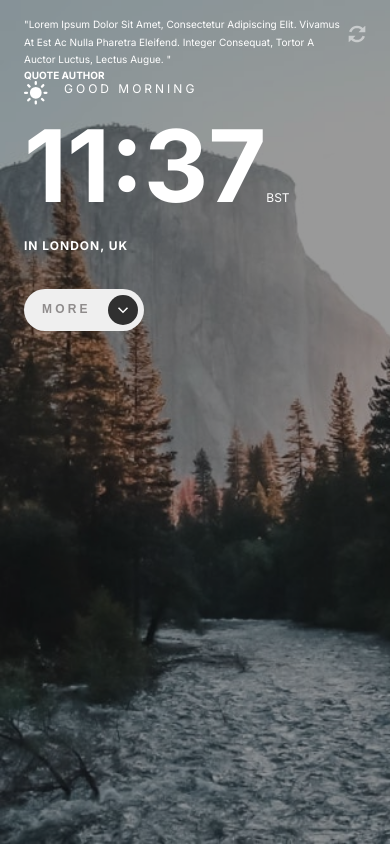
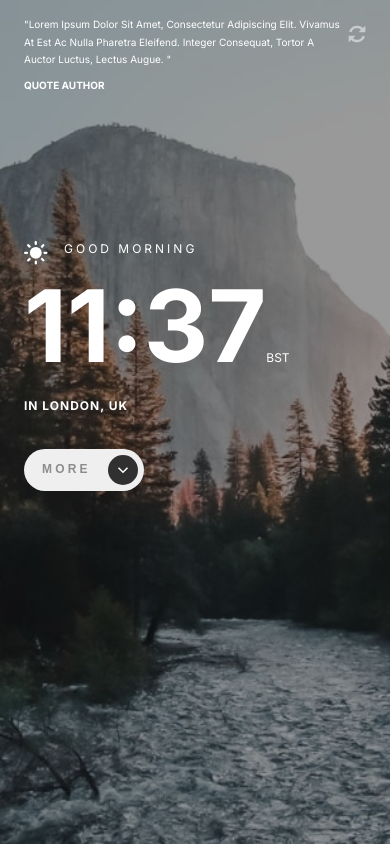
Before and after one commit to Da-vi-de/Clock-App, a plain HTML site: page index.html in a window 390 px wide. Drawn offline with nearby package versions, Linux system fonts and the light colour scheme.

Commit message:
mobile design completed

```diff
--- a/scss/_layout.scss
+++ b/scss/_layout.scss
@@ -53,6 +53,10 @@ body {
     margin: 0 1.5em 1em 0;
 }
 
+.display-time {
+    margin-top: 2em;
+}
+
 .greeting {
     display: flex;
 }
--- a/scss/_typography.scss
+++ b/scss/_typography.scss
@@ -5,6 +5,8 @@
 }
 
 .quote-author {
+    margin-top: 1em;
+    margin-bottom: 15em;
     font-size: $font-size-sm;
 }
 
```
Also changed, not shown: scss/main.css, 1 other file.
